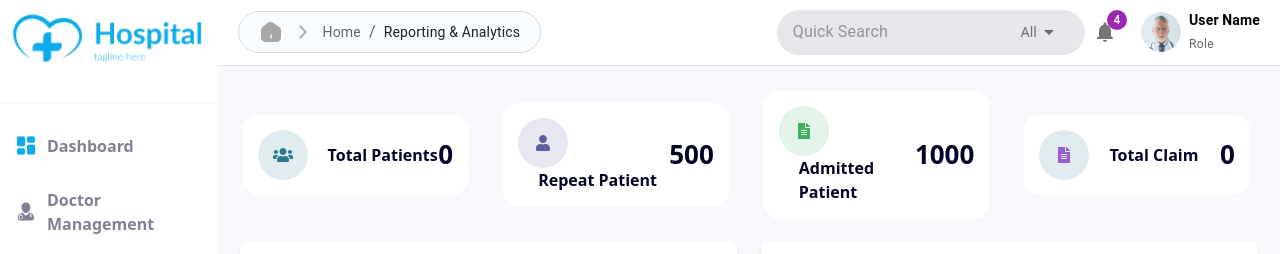
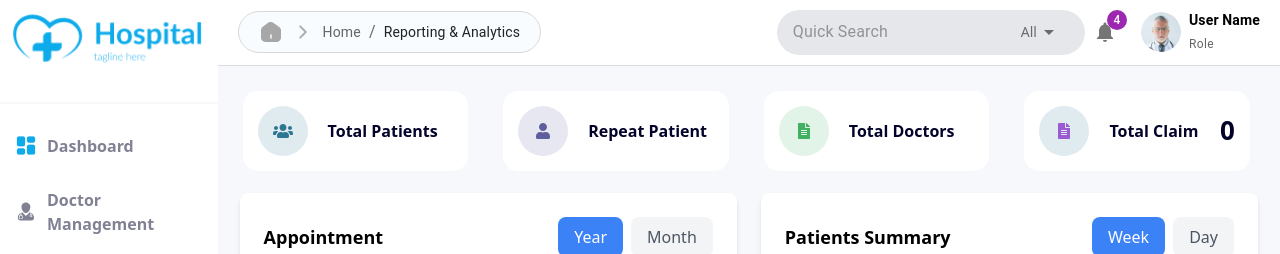
Before and after one commit to SwiftRut/frontend_Patient_Management, a React (Vite) app: page /reportingAndAnalytics in a window 1280 px wide. Shown: the top 254 px of the page. Built offline with nearby package versions, Linux system fonts and the light colour scheme; no server answers; sample sign-in values are in the browser's storage.

Commit message:
admitted patient repllaced with total doctor

```diff
--- a/src/pages/ReportingAndAnalytics/ReportingAndAnalytics.jsx
+++ b/src/pages/ReportingAndAnalytics/ReportingAndAnalytics.jsx
@@ -1,3 +1,4 @@
+
 import React, { useEffect, useState } from "react";
 import "./reportingAnalytics.css";
 import { FaUsers, FaUser, FaFileAlt } from "react-icons/fa";
@@ -13,6 +14,7 @@ export default function ReportingAndAnalytics() {
   const [doctorSpecialtyData, setDoctorSpecialtyData] = useState([]);
   const [patientsCountData, setPatientsCountData] = useState([]);
   const [patients, setPatients] = useState([]);
+  const [cardData, setCardData] = useState({});
 
   useEffect(() => {
     const fetchInsuranceBills = async () => {
@@ -24,7 +26,16 @@ export default function ReportingAndAnalytics() {
         console.error("Error fetching insurance bills:", error);
       }
     };
-
+    const fetchReportingAndAnalytics = async () => {
+      try {
+        const response = await apiService.GetReporingAndAnalytics();
+        const data = response.data;
+        setCardData(data);
+        console.log(data,"<<<<<<<<<<<<<<<<<<<<data you are reporting");
+      } catch (error) {
+        console.error("Error fetching reporting and analytics:", error);
+      }
+    };
     const fetchPatients = async () => {
       try {
         const response = await apiService.GetAllPatients();
@@ -70,6 +81,7 @@ export default function ReportingAndAnalytics() {
     fetchDoctors();
     fetchInsuranceBills();
     fetchPatients();
+    fetchReportingAndAnalytics();
   }, []);
 
   const countPatientsByDisease = (patients) => {
@@ -118,7 +130,7 @@ export default function ReportingAndAnalytics() {
                     </div>
                   </div>
                   <div className="count">
-                    <span>{totalPatients}</span>
+                    <span>{cardData.totalPatientCount}</span>
                   </div>
                 </div>
               </div>
@@ -134,7 +146,7 @@ export default function ReportingAndAnalytics() {
                     </div>
                   </div>
                   <div className="count">
-                    <span>500</span>
+                  <span>{cardData.repeatPatientCount}</span>
                   </div>
                 </div>
               </div>
@@ -146,11 +158,13 @@ export default function ReportingAndAnalytics() {
                       <FaFileAlt />
                     </div>
                     <div className="details">
-                      <p>Admitted Patient</p>
+                      {/* <p>Admitted Patient</p> */}
+                      <p>Total Doctors</p>
                     </div>
                   </div>
                   <div className="count">
-                    <span>1000</span>
+                  <span>{cardData.totalDoctorCount}</span>
+
                   </div>
                 </div>
               </div>
--- a/src/services/api.js
+++ b/src/services/api.js
@@ -81,6 +81,7 @@ const   apiService = {
   GetChatHistory: (doctorId, patientId) => api.get(`/chat/${doctorId}/${patientId}`),
   GetDoctorContacts: (id) => api.get(`/chat/contacts/patient/${id}`),
   GetPatientContacts: (id) => api.get(`/chat/contacts/doctor/${id}`),
+  GetReporingAndAnalytics: () => api.get(`/aggregation/reporting-and-analytics`),
 
   //Payment
   AppointmentFee: (doctorId, appointmentType) =>
```
